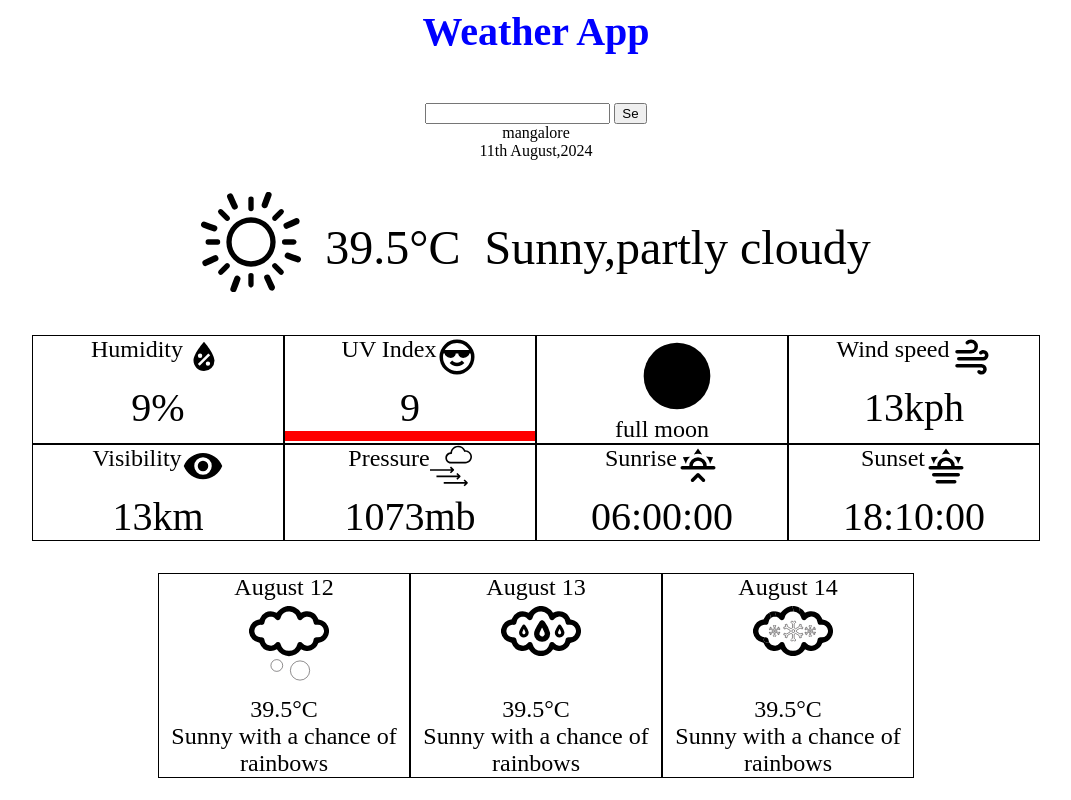
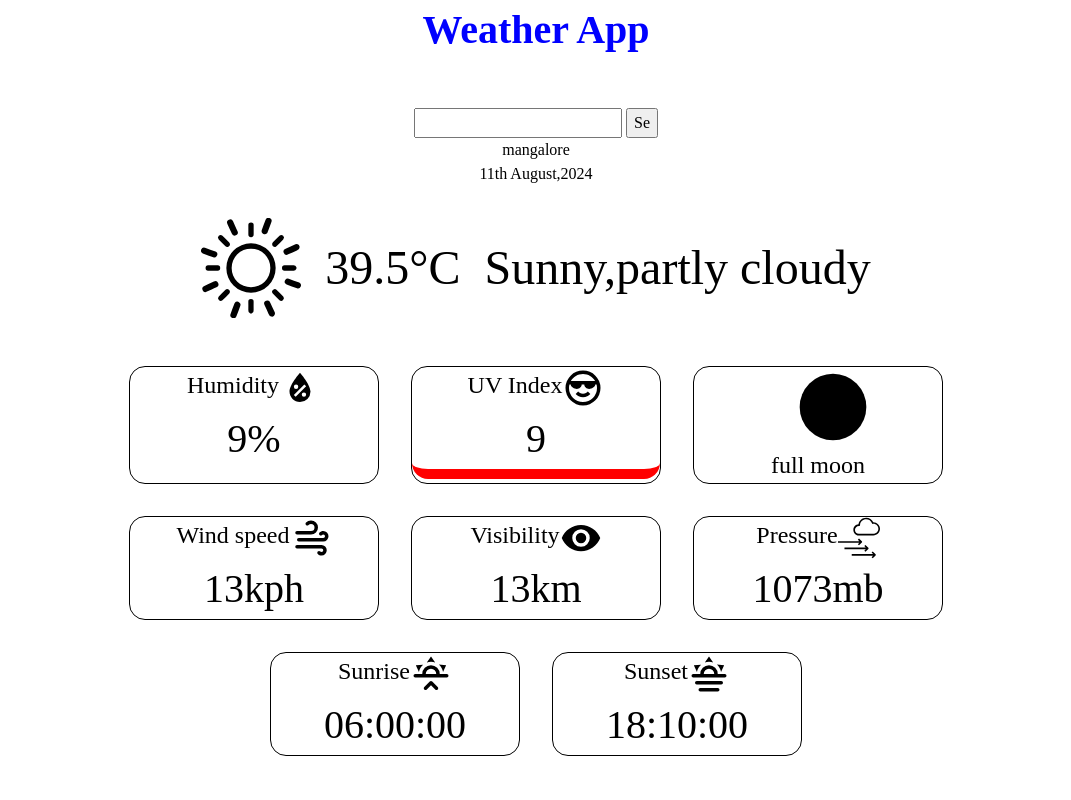
Before and after one commit to BrianRego03/weather-app, a website built with webpack: page src/index.html in a window 1280 px wide. Shown: the top 800 px of the page, without its empty margins (104-1175 px from the left). Built offline with nearby package versions, Linux system fonts and the light colour scheme.

Commit message:
Apply css reset and adjust css values

```diff
--- a/src/loadDivisions.js
+++ b/src/loadDivisions.js
@@ -80,7 +80,7 @@ const displayPage=(obj)=>{
 
     let UVNumber=document.createElement("div");
     UVNumber.setAttribute("class","secondTempNumber");
-
+    UVNumber.setAttribute("id","uvNum");
     UVNumber.innerText="9";
     let UVclass=UVbase(9);
     UVNumber.classList.add(UVclass);
--- a/src/style.css
+++ b/src/style.css
@@ -1,3 +1,48 @@
+*, *::before, *::after {
+    box-sizing: border-box;
+  }
+  /*
+    2. Remove default margin
+  */
+  * {
+    margin: 0;
+  }
+  /*
+    Typographic tweaks!
+    3. Add accessible line-height
+    4. Improve text rendering
+  */
+  body {
+    line-height: 1.5;
+    -webkit-font-smoothing: antialiased;
+  }
+  /*
+    5. Improve media defaults
+  */
+  img, picture, video, canvas, svg {
+    display: block;
+    max-width: 100%;
+  }
+  /*
+    6. Remove built-in form typography styles
+  */
+  input, button, textarea, select {
+    font: inherit;
+  }
+  /*
+    7. Avoid text overflows
+  */
+  p, h1, h2, h3, h4, h5, h6 {
+    overflow-wrap: break-word;
+  }
+  /*
+    8. Create a root stacking context
+  */
+  #root, #__next {
+    isolation: isolate;
+  }
+
+
 *{
     text-align: center;
 }
@@ -24,6 +69,7 @@
     /* width: 100%; */
     margin-top:2rem;
     font-size: 3rem;
+    background-color: white;
 }
 
 #iconDivision{
@@ -49,6 +95,9 @@
     width: 250px;
     font-size: 1.5rem;
     border: 1px solid black;
+    margin:1rem;
+    border-radius: 1rem;
+    background-color: white;
 }
 
 .secondTempTitle{
@@ -64,6 +113,9 @@
     font-size: 2.5rem;
 }
 
+#uvNum{
+    border-radius: 1rem;
+}
 .UVred{
     border-bottom: 10px solid red;
 }
@@ -96,6 +148,9 @@
     width: 250px;
     font-size: 1.5rem;
     border: 1px solid black;
+    border-radius: 1rem;
+    margin: 1rem;
+    background-color: white;
 }
 .finalSVG{
     margin-left: 36%;
```
